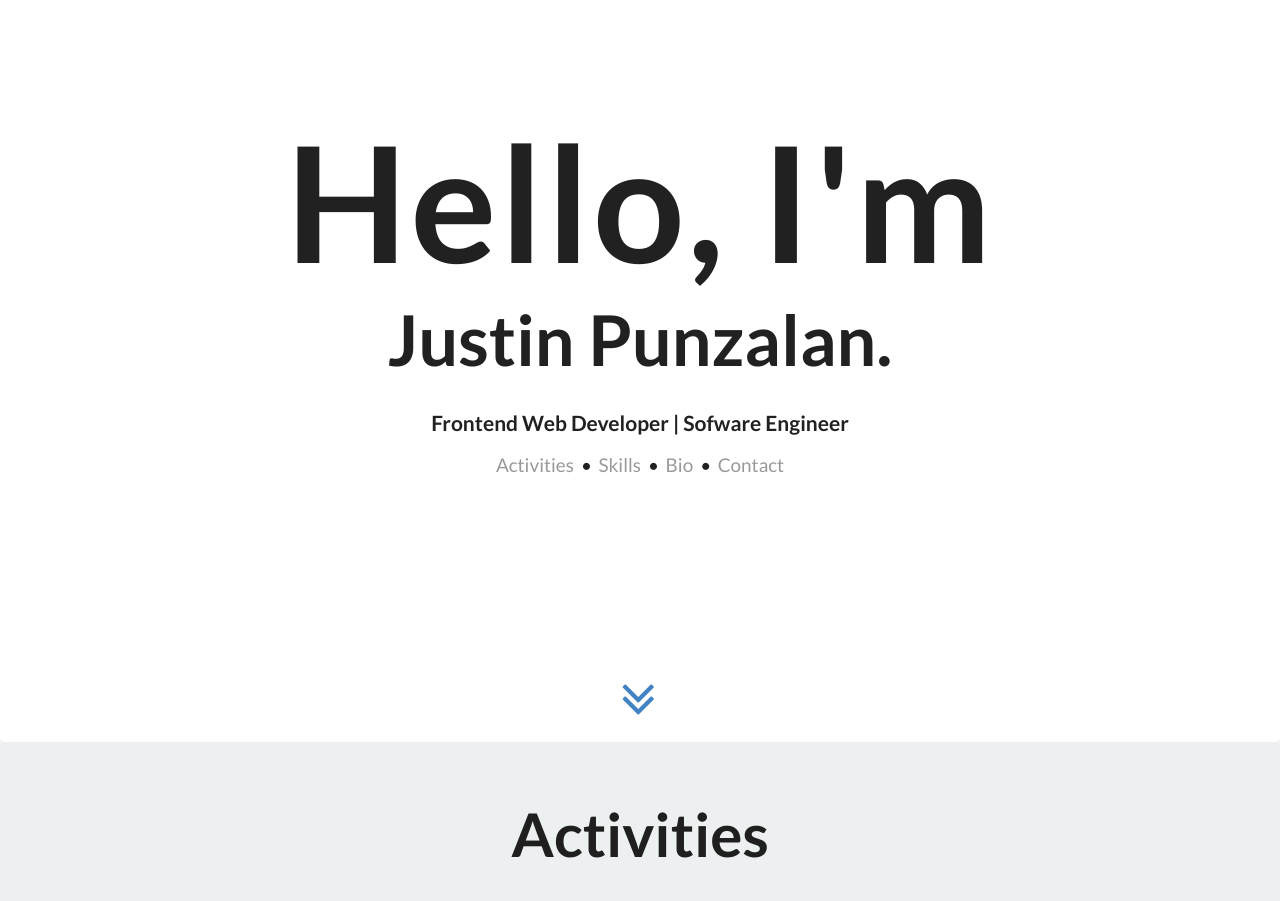
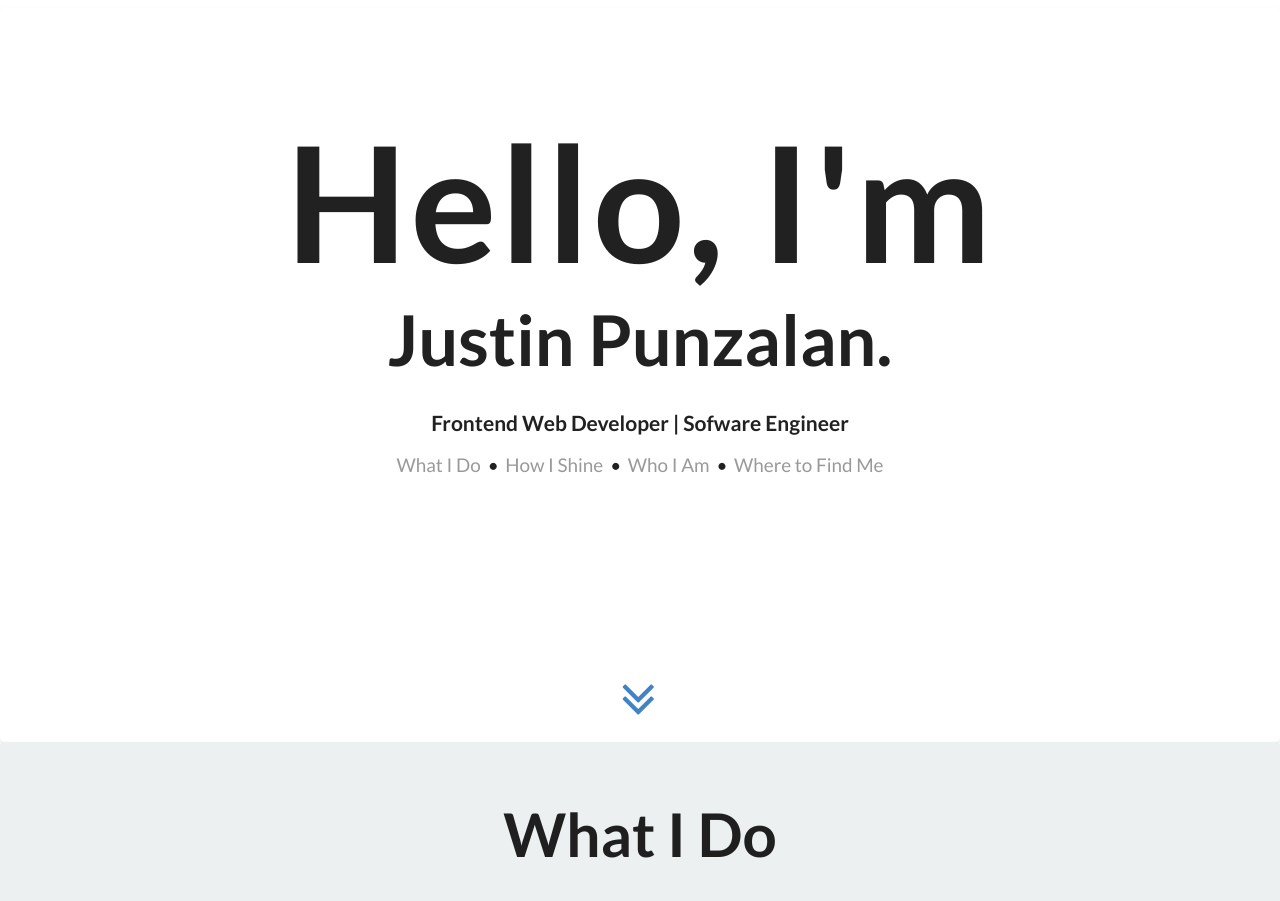
Before and after one commit to justAdevTV/personal-site, a website: page index.html in a window 1280 px wide. Shown: the top 901 px of the page. Drawn offline with nearby package versions, Linux system fonts and the light colour scheme.

Commit message:
Made Quick Links Great Again

```diff
--- a/index.html
+++ b/index.html
@@ -36,10 +36,10 @@
 		<h3 class="header-description-text">Frontend Web Developer | Sofware Engineer</h3>
 
 		<div class="ui horizontal bulleted link list header-list-text">
-			<a class="item scroll" target="who-am-i">Activities</a>
-			<a class="item scroll" target="skills">Skills</a>
-			<a class="item scroll" target="bio">Bio</a>
-			<a class="item scroll" target="resume">Contact</a>
+			<a class="item scroll" target="who-am-i">What I Do</a>
+			<a class="item scroll" target="skills">How I Shine</a>
+			<a class="item scroll" target="bio">Who I Am</a>
+			<a class="item scroll" target="resume">Where to Find Me</a>
 		</div>
 
 		<br>
@@ -52,7 +52,7 @@
 	<!-- Who I Am -->
 	<section id="who-am-i" class="ui center aligned segment no-border-view temp-background">
 
-		<h1 class="section-header">Activities</h1>
+		<h1 class="section-header">What I Do</h1>
 
 		<div class="ui stackable equal width grid container">
 			<div class="column">
@@ -309,7 +309,7 @@
 				<form class="ui form" method="POST" action="https://formspree.io/justpunz@live.com">
 					<div class="no-center">
 						<div class="ui fluid big icon input field">
-						  <input type="text" placeholder="Your Name" required>
+						  <input id="field-name" type="text" placeholder="Your Name" required>
 						  <i class="student icon"></i>
 						</div>
 						<div class="ui fluid big icon input field">
--- a/script.js
+++ b/script.js
@@ -2,7 +2,12 @@ $( document ).ready(function() {
     $('.scroll').click(function() {
 	    $('body').animate({
 	        scrollTop: eval($('#' + $(this).attr('target')).offset().top)
+
 	    }, 1000);
+
+	   	if ($(this).attr('target') === 'resume') {
+	        $('#field-name').focus();
+	    }
 	});
 
 	// Activities Card Shake
```
